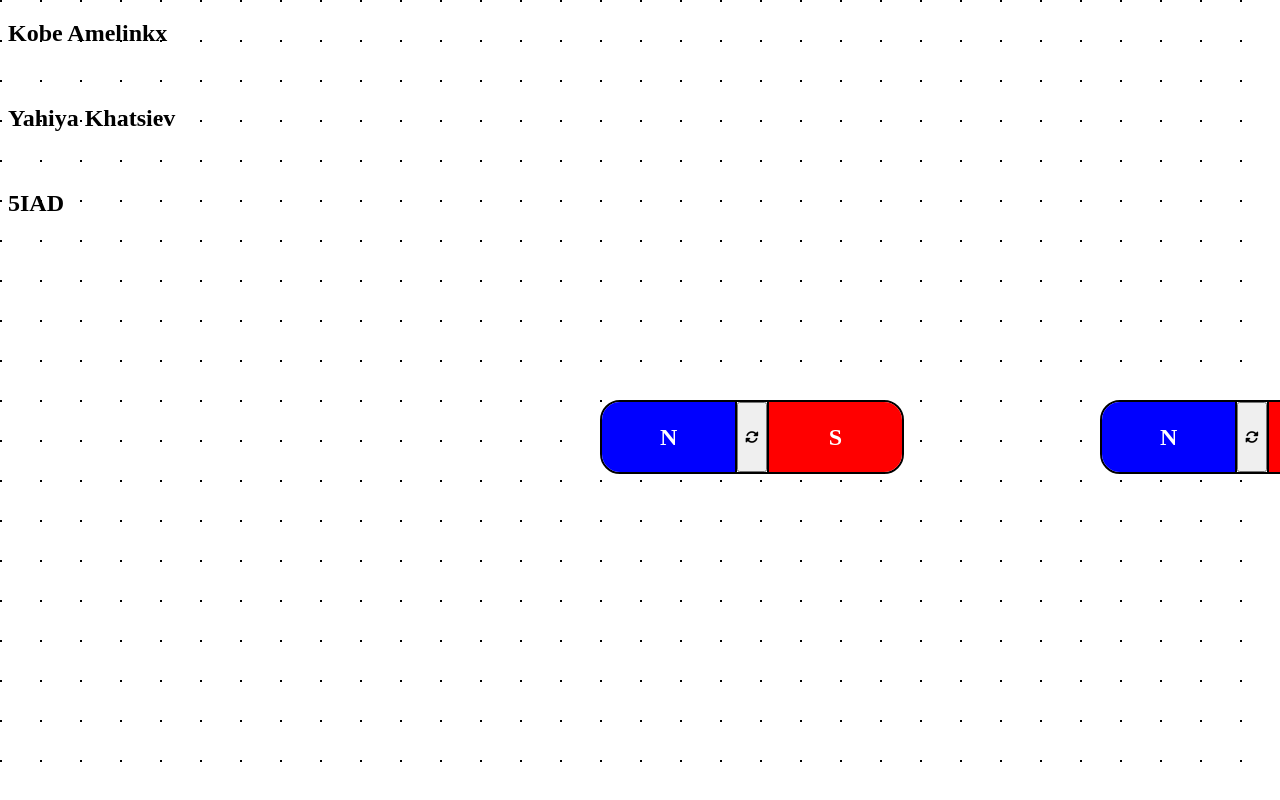
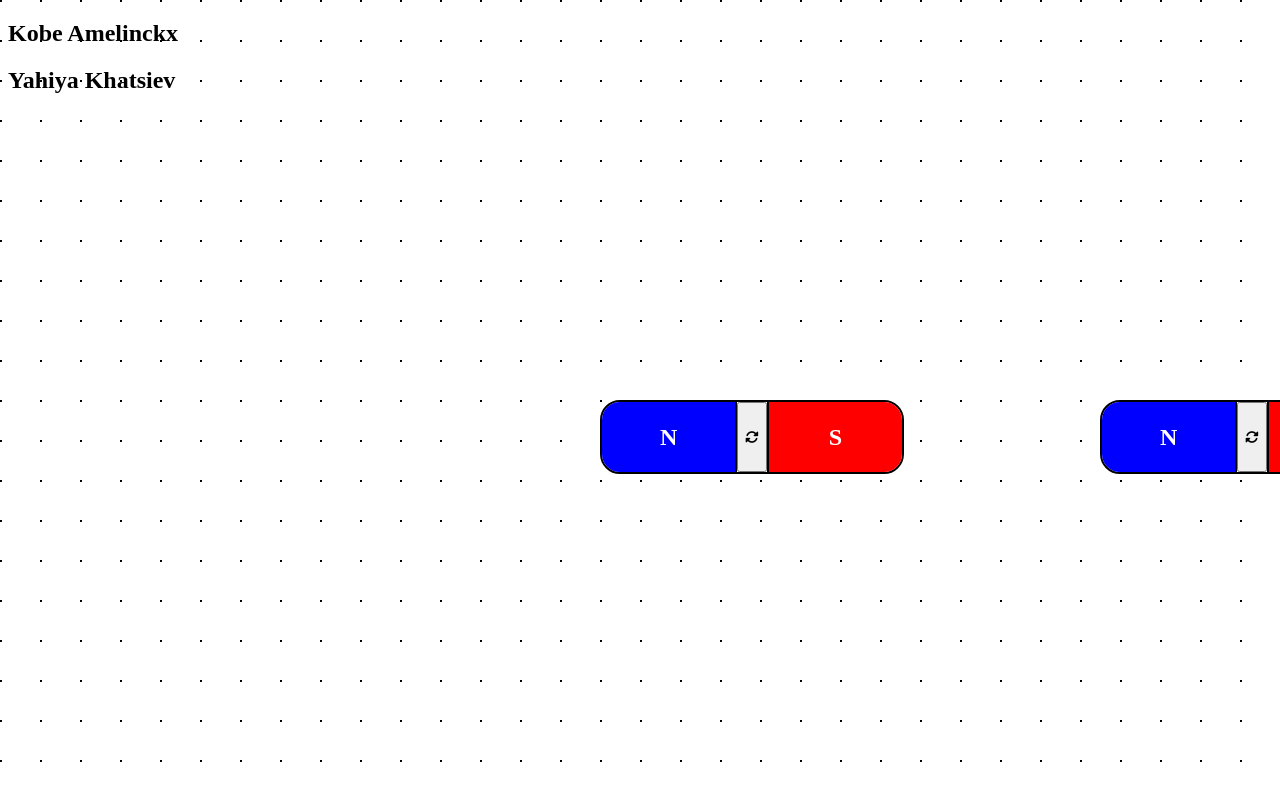
Before and after one commit to briemellow/magneetsim, a website: page index.html in a window 1280 px wide. Shown: the top 800 px of the page. Drawn offline with nearby package versions, Linux system fonts and the light colour scheme.

Commit message:
Update index.html

```diff
--- a/index.html
+++ b/index.html
@@ -10,7 +10,10 @@
     <script src="node_modules/jquery/dist/jquery.min.js"></script>
 </head>
 <body>
-    <h2>Kobe Amelinkx</h2> <br> <h2>Yahiya Khatsiev</h2> <br> <h2>5IAD</h2>
+    <div class="background">
+        <h2 id="Kobe">Kobe Amelinckx</h2>
+        <h2 id="Yahiya">Yahiya Khatsiev</h2>
+    </div>
     <div class="magnet" id="Magnet1">
         <div class="pole north">N</div>
         <button onclick="Turn1()"><i class="fa-solid fa-rotate"></i></button>
```
